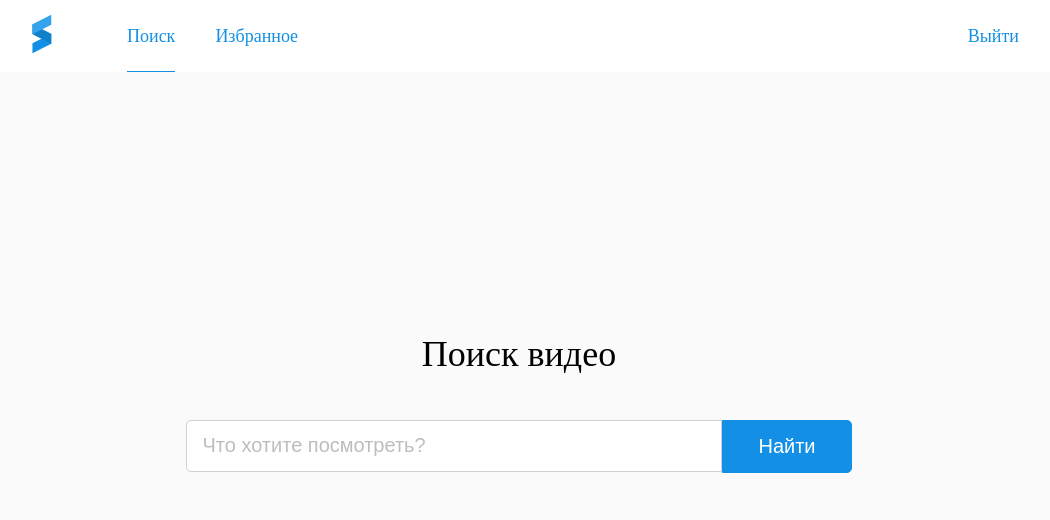
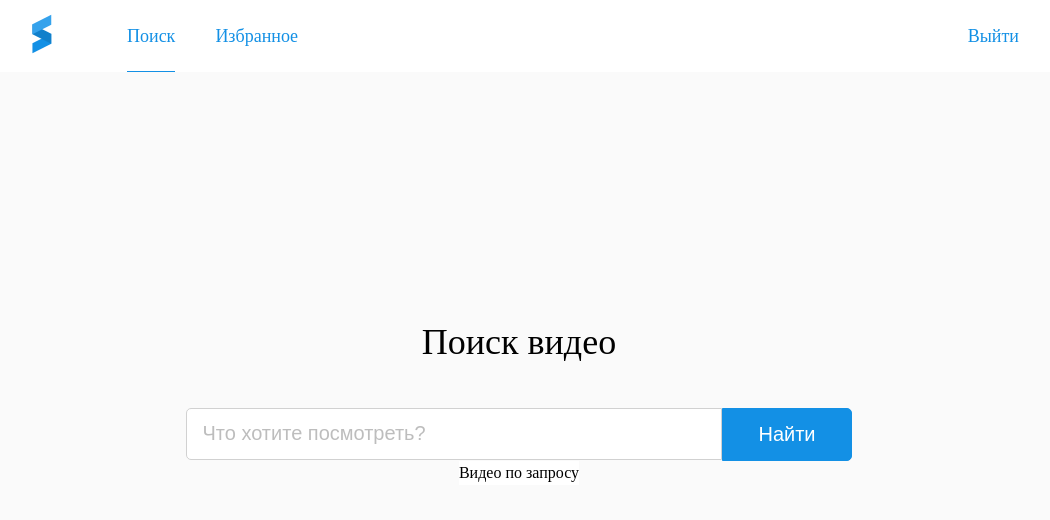
Before and after one commit to vvaleri/youtube, a React (Create React App) app in the folder client/: page / in a window 1280 px wide. Shown: the top 520 px of the page, without its empty margins (121-1171 px from the left). Built offline with nearby package versions, Linux system fonts and the light colour scheme.

Commit message:
Feat: create Results component

```diff
--- /dev/null
+++ b/client/src/components/Results.js
@@ -0,0 +1,9 @@
+import { ResultsContainer, ResultsTitle } from '../styles/results'
+
+export function Results() {
+  return(
+    <ResultsContainer>
+      <ResultsTitle>Видео по запросу</ResultsTitle>
+    </ResultsContainer>
+  )
+}
--- a/client/src/components/Search.js
+++ b/client/src/components/Search.js
@@ -1,3 +1,4 @@
+import { Results } from '../components';
 import { Main, SearchContainer, SearchTitle, SearchInner, SearchInput, SearchBtn } from '../styles/search';
 
 export function Search() {
@@ -6,10 +7,11 @@ export function Search() {
         <SearchContainer>
           <SearchTitle>Поиск видео</SearchTitle>
           <SearchInner>
-            <SearchInput placeholder='Что хотите посмотреть?' />
+            <SearchInput placeholder='Что хотите посмотреть?'/>
             <SearchBtn>Найти</SearchBtn>
           </SearchInner>
         </SearchContainer>
+        <Results/>
       </Main>
 
     )
--- a/client/src/components/index.js
+++ b/client/src/components/index.js
@@ -1,4 +1,5 @@
 import { Header } from './Header';
 import { Search } from './Search';
+import { Results } from './Results';
 
-export { Header, Search }
+export { Header, Search, Results }
--- /dev/null
+++ b/client/src/styles/results.js
@@ -0,0 +1,12 @@
+import styled from 'styled-components/macro';
+
+const ResultsContainer = styled.div`
+  background-color: #fff;
+`
+
+const ResultsTitle = styled.div`
+  font-size: 16px;
+  line-height: 24px;
+`
+
+export { ResultsContainer, ResultsTitle }
--- a/client/src/styles/search.js
+++ b/client/src/styles/search.js
@@ -2,6 +2,7 @@ import styled from 'styled-components/macro';
 
 const Main = styled.main`
   display: flex;
+  flex-direction: column;
   justify-content: center;
   align-items: center;
   height: 100vh;
```
Also changed, not shown: client/src/components/Header.js (+4 -4 lines).
